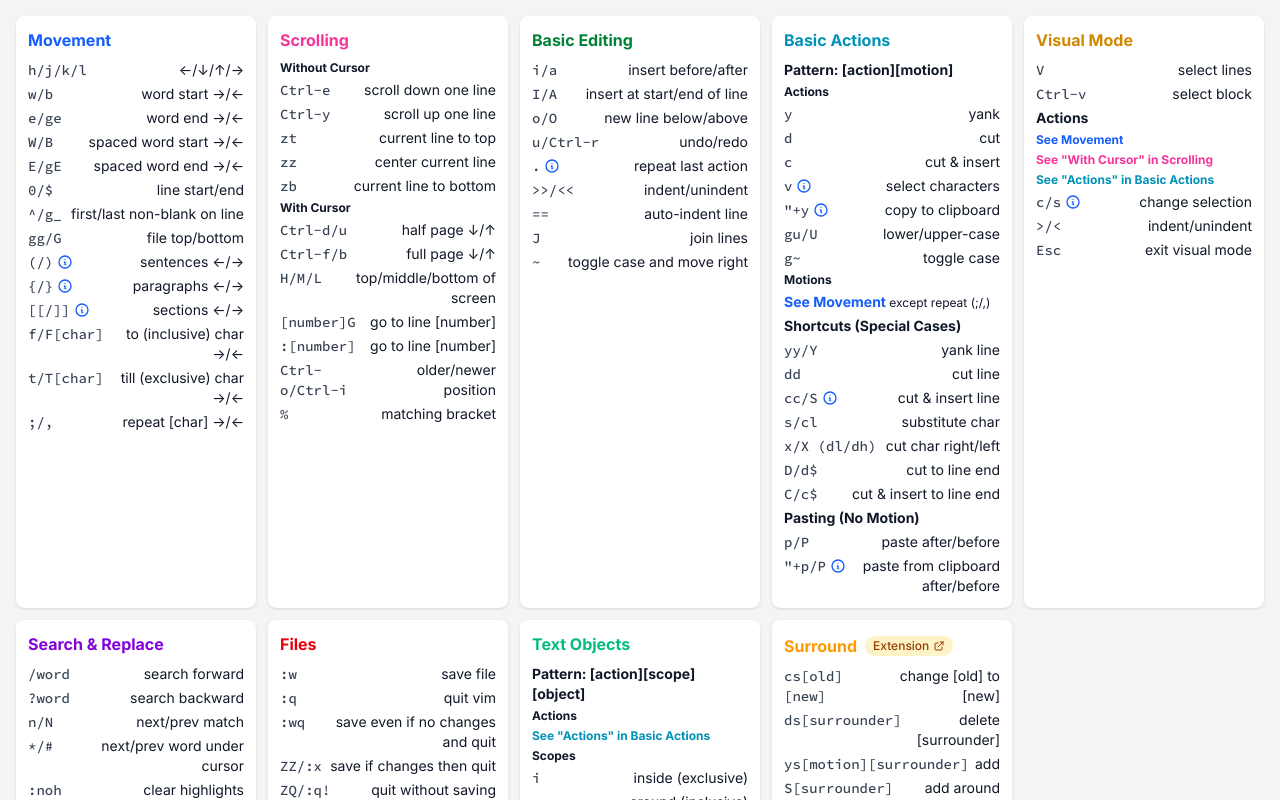
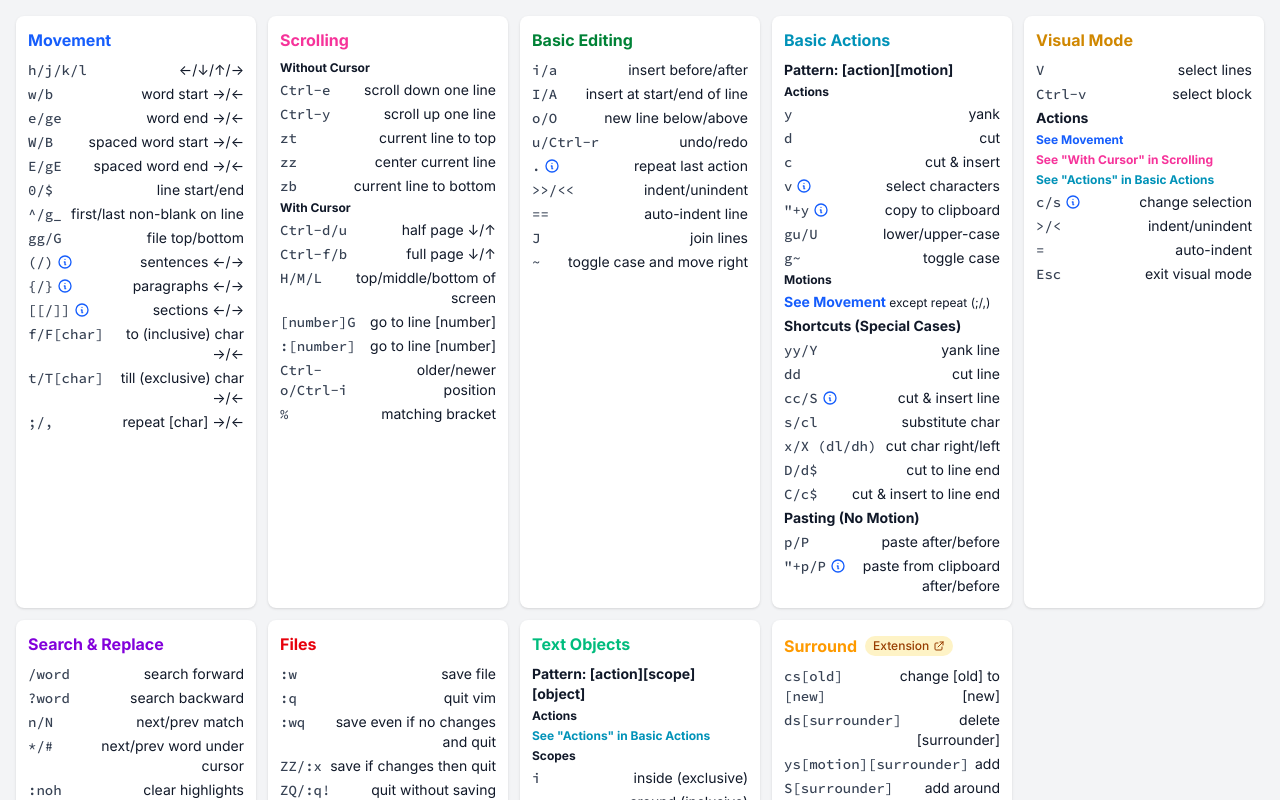
Before and after one commit to Noitidart/vim-cheats, a Next.js app: page / in a window 1280 px wide. Shown: the top 800 px of the page. Built offline with nearby package versions, Linux system fonts and the light colour scheme.

Commit message:
Add auto-indent in visual mode

```diff
--- a/pages/index.tsx
+++ b/pages/index.tsx
@@ -309,6 +309,7 @@ const sections: Section[] = [
         }
       ],
       ['>/<', 'indent/unindent'],
+      ['=', 'auto-indent'],
       ['Esc', 'exit visual mode']
     ]
   },
```
